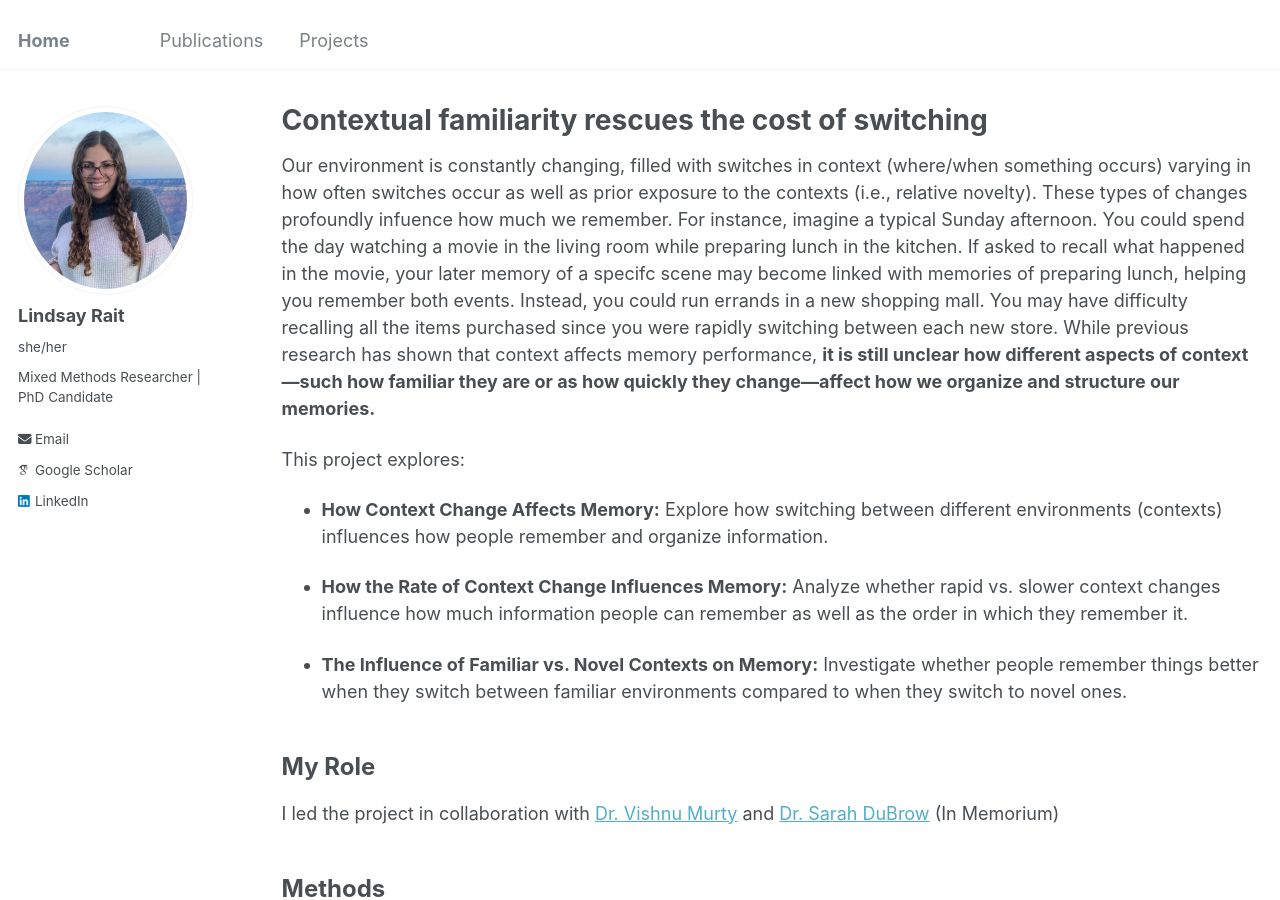
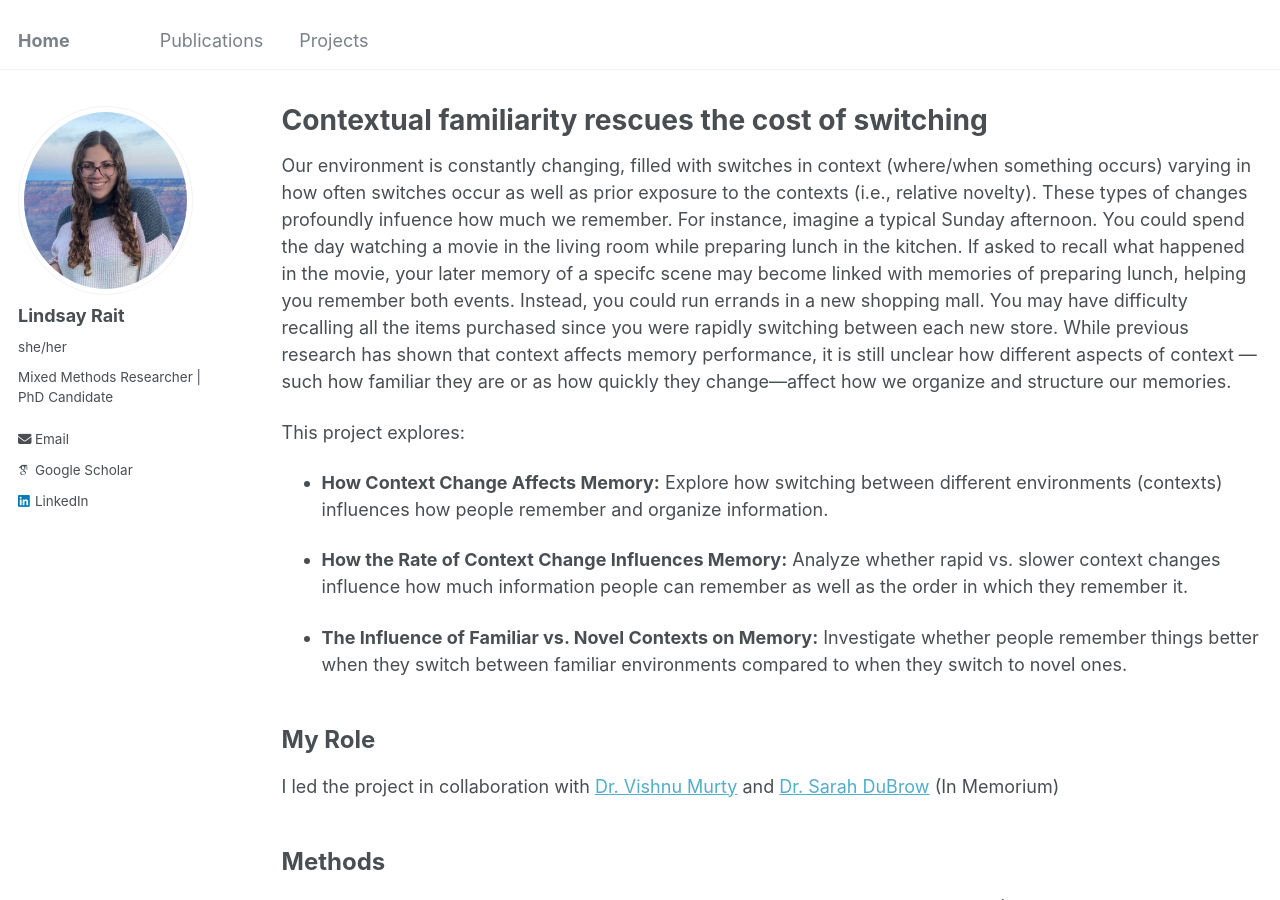
Before and after one commit to lindsay-rait/lindsay-rait.github.io, a Jekyll site: the page built from _portfolio/portfolio-1.md, in a window 1280 px wide and 900 px high. Built offline with Jekyll 4.4.1, drawn with Linux system fonts in a browser that asks for light colours; some web fonts are replaced.

```diff
--- a/_portfolio/portfolio-1.md
+++ b/_portfolio/portfolio-1.md
@@ -8,7 +8,7 @@ layout: archive
 
 Our environment is constantly changing, filled with switches in context (where/when something occurs) varying in how often switches occur as well as prior exposure to the contexts (i.e., relative novelty).  These types of changes profoundly infuence how much we remember. For instance, imagine a typical Sunday afternoon. You could spend the day watching a movie in the living room while preparing lunch in the kitchen.
 If asked to recall what happened in the movie, your later memory of a specifc scene may become linked with memories of preparing lunch, helping you remember both events. Instead, you could run errands in a new shopping mall. You may have difficulty recalling all the items purchased since you were rapidly switching between each new store.
-While previous research has shown that context affects memory performance, **it is still unclear how different aspects of context —such how familiar they are or as how quickly they change—affect how we organize and structure our memories.**
+While previous research has shown that context affects memory performance, it is still unclear how different aspects of context —such how familiar they are or as how quickly they change—affect how we organize and structure our memories.
 
 This project explores:
 
```
